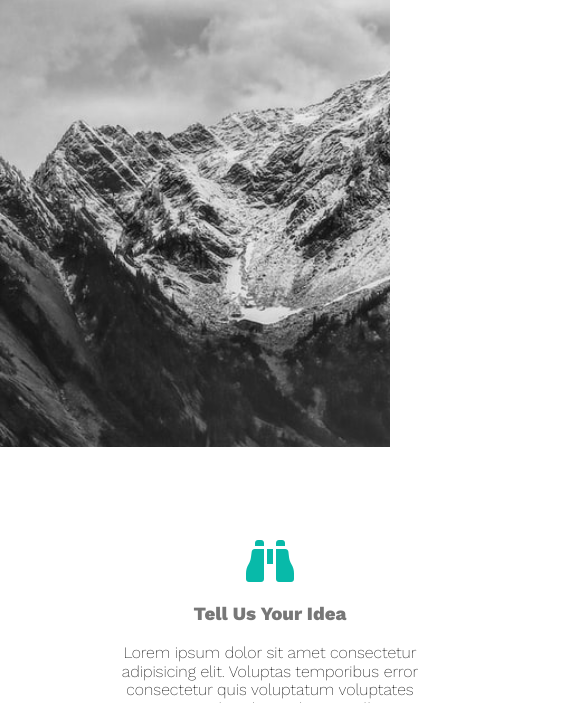
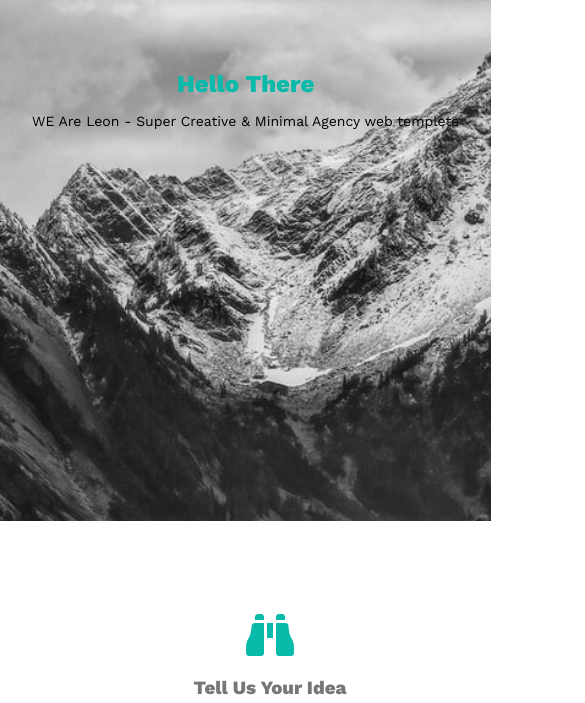
Before and after one commit to ALFawakhry/temp1, a plain HTML site: page index.html in a window 390 px wide. Shown: the part 397-1100 px from the top of the page, 585 px wide, since content can reach past the window. Drawn offline with nearby package versions, Linux system fonts and the light colour scheme.

Commit message:
ediiiiiit

```diff
--- a/css/master.css
+++ b/css/master.css
@@ -7,11 +7,11 @@
 /*! End Variables */
 
 /*? start global Rules */
-/* * {
+* {
   -webkit-box-sizing: border-box;
   -moz-box-sizing: border-box;
   box-sizing: border-box;
-}*/
+}
 
 body {
   font-family: "Work Sans", sans-serif;
@@ -151,54 +151,61 @@ body {
 
 /*? end Header */
 /* Start Landing */
+.container {
+  max-width: 100%;
+  padding: 0 20px;
+  margin: 0 auto;
+}
+
 .landing {
   width: 100%;
   background-image: url("../images/mountain.jpg");
   background-size: cover;
-  height: calc(100vh - 74px);
+  height: 100vh;
   position: relative;
-}
-@media (max-width: 600px) {
-  .landing {
-    width: 100%;
-    background-image: url("../images/mountain.jpg");
-    background-size: cover;
-    height: calc(100vh - 74px);
-    position: relative;
-  }
-  .landing .intro-text {
-    position: absolute;
-    left: 50%;
-    top: 30%;
-    transform: translate(-50%, -50%);
-    text-align: center;
-    width: 420px;
-    max-width: 100%;
-  }
 }
 
 .landing .intro-text {
   position: absolute;
   left: 50%;
-  top: 30%;
+  top: 50%;
   transform: translate(-50%, -50%);
   text-align: center;
-  width: 420px;
-  max-width: 100%;
+  width: 80%;
+  max-width: 420px;
+  margin: 0 auto;
 }
 
 .landing .intro-text h1 {
   margin-bottom: 0;
   font-weight: bold;
-  font-size: 50px;
+  font-size: 30px;
   color: var(--main-color);
 }
 
 .landing .intro-text p {
-  font-size: 20px;
+  font-size: 16px;
   font-weight: 400;
 }
 
+@media only screen and (max-width: 768px) {
+  .landing
+{
+  width: 126%;
+}
+  .landing .intro-text {
+    width: 90%;
+    max-width: 100%;
+  }
+
+  .landing .intro-text h1 {
+    font-size: 24px;
+  }
+
+  .landing .intro-text p {
+    font-size: 14px;
+  }
+}
 /* end Landing */
 /*? start feature */
 /* using grid */
@@ -516,9 +523,9 @@ footer .footer-contnet p span {
     size: 15px;
   }
 }
-@media (max-width: 600px) {
+@media (max-width: 768px) {
     .footer {
-      width: 100%;
+      width: 126%;
     }
   }
 /** end Footer*/
--- a/index.html
+++ b/index.html
@@ -51,9 +51,11 @@
 
     <!--* stare landing -->
     <div class="landing">
+        <div class="container">
         <div class="intro-text">
             <h1>Hello There</h1>
             <p>WE Are Leon - Super Creative & Minimal Agency web templete</p>
+        </div>
     </div>
 </div>
     <!--* end landing  -->
```
Lines whose indentation alone changed are shown as unchanged.
